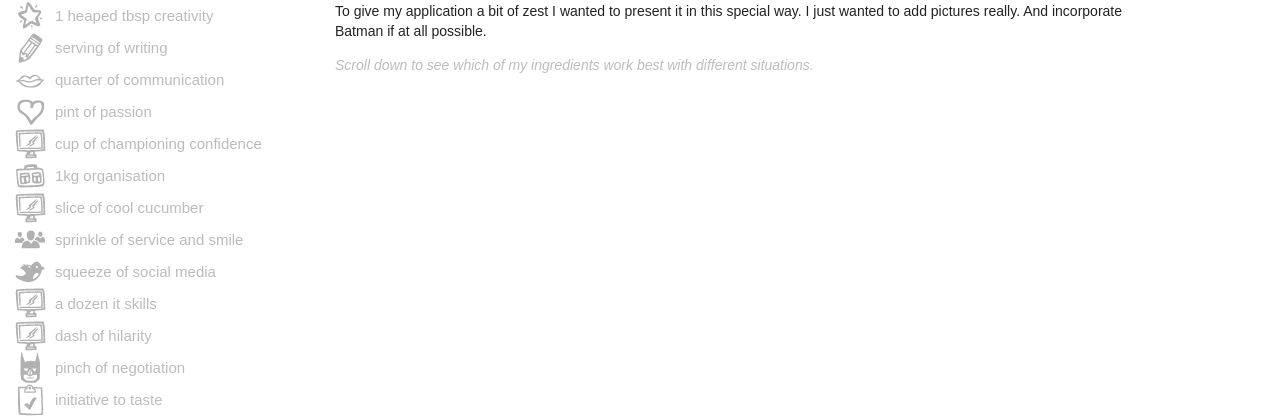
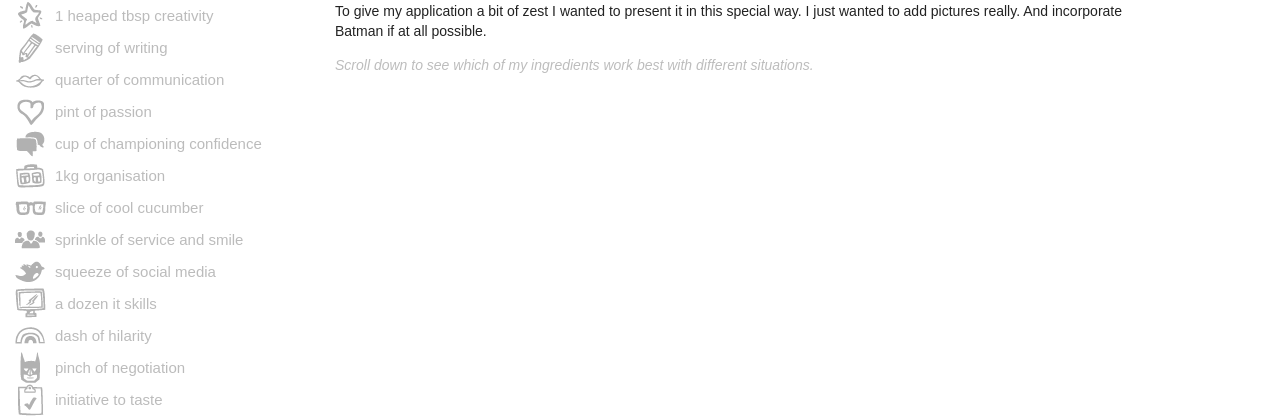
Before and after one commit to hannahbates/innocent-application, a plain HTML site: page index.html in a window 1280 px wide. Shown: the part 118-535 px from the top of the page. Drawn offline with nearby package versions, Linux system fonts and the light colour scheme.

Commit message:
Changing class names.

```diff
--- a/css/main.css
+++ b/css/main.css
@@ -194,7 +194,7 @@ span[title] {
     background-position: 0 -544px;
 }
 
-.ingredients .champion {
+.ingredients .confidence {
     background-position: 0 -32px;
 }
 
@@ -202,7 +202,7 @@ span[title] {
     background-position: 0 -512px;
 }
 
-.ingredients .pressure {
+.ingredients .cool {
     background-position: 0 -384px;
 }
 
@@ -218,7 +218,7 @@ span[title] {
     background-position: 0 -1px;
 }
 
-.ingredients .humour {
+.ingredients .funny {
     background-position: 0 -64px;
 }
 
```
